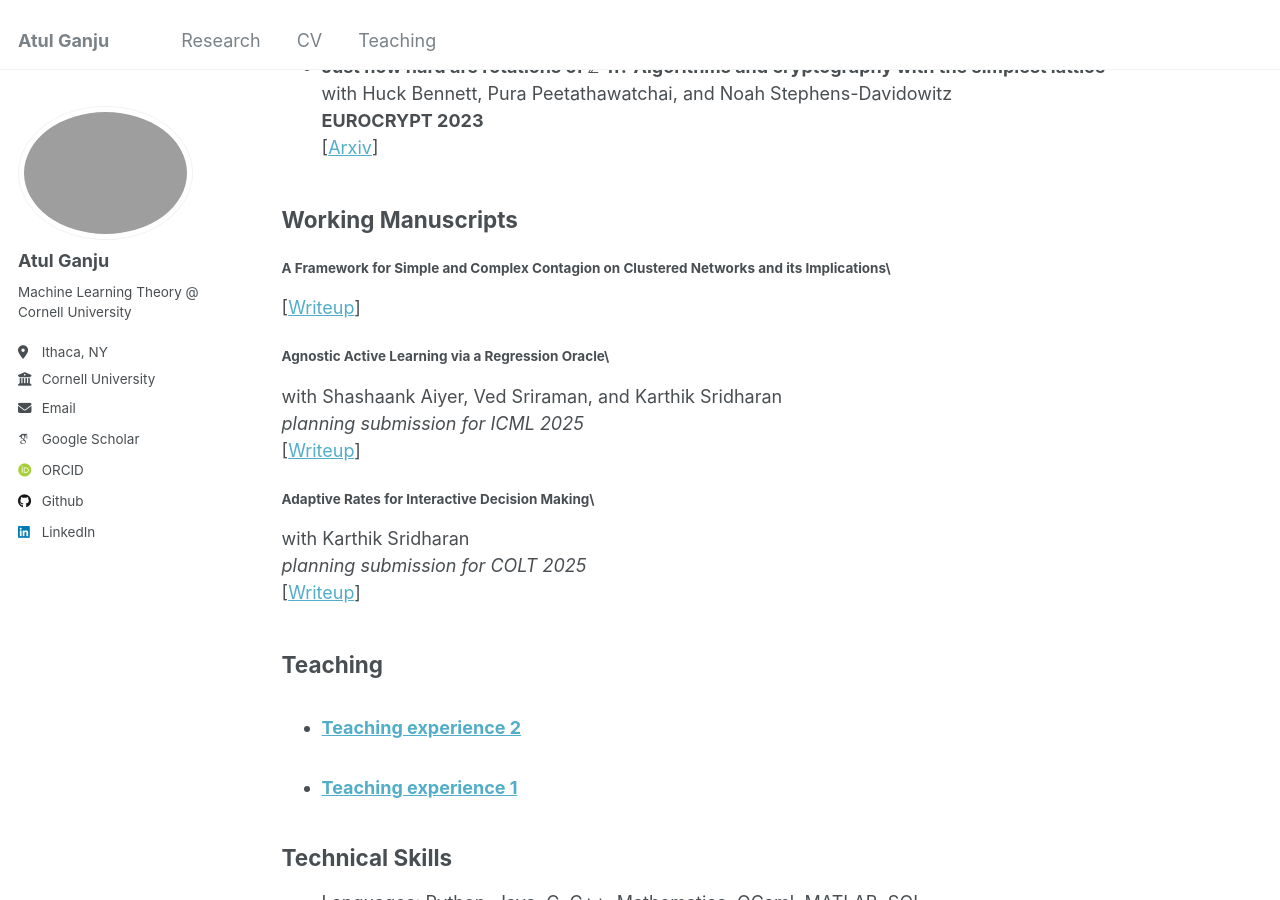
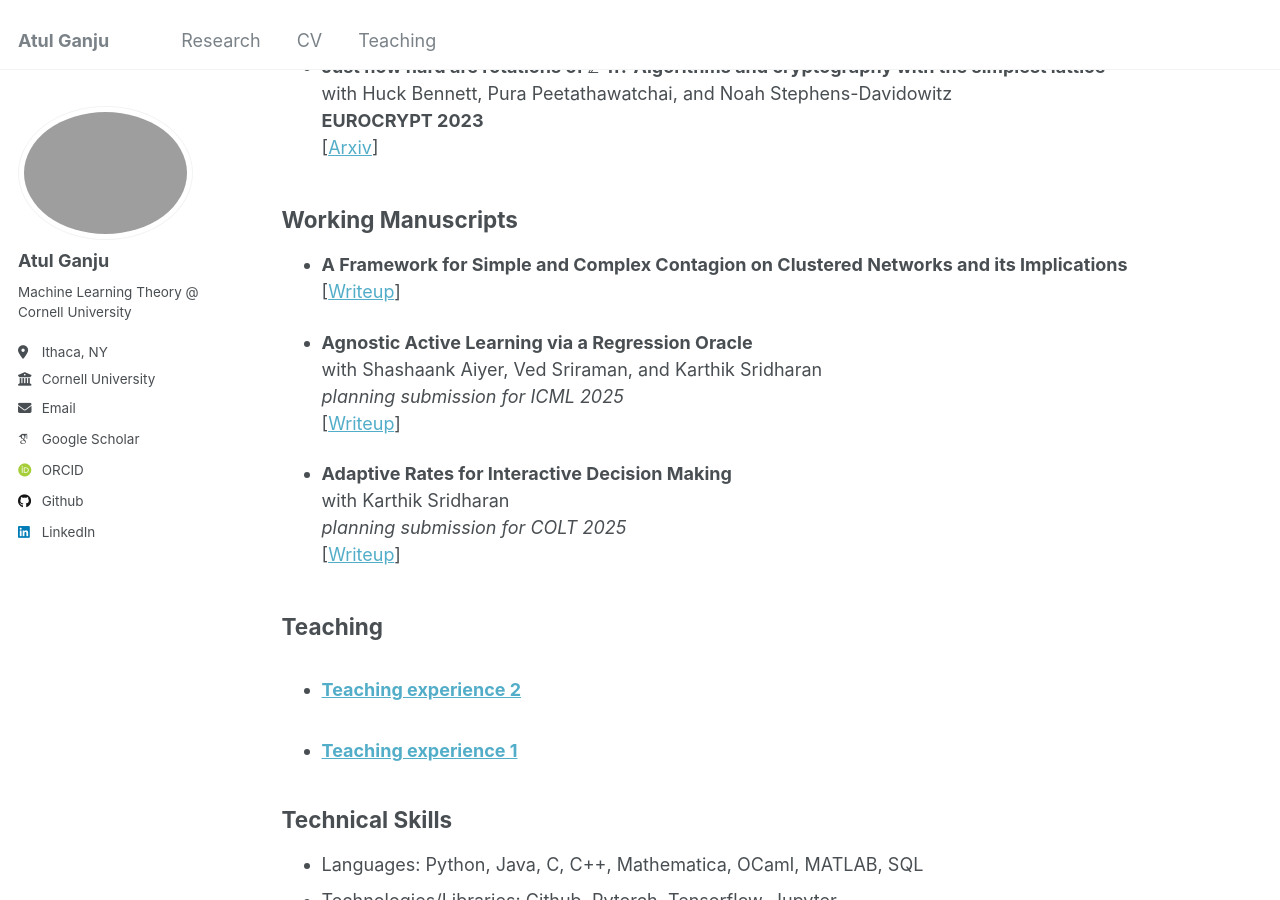
Before and after one commit to atulganju/atulganju.github.io, a Jekyll site: the page built from _pages/cv.md, in a window 1280 px wide and 900 px high, scrolled down 990 px. Built offline with Jekyll 4.4.1, drawn with Linux system fonts in a browser that asks for light colours; some web fonts are replaced.

Commit message:
Update cv.md

```diff
--- a/_pages/cv.md
+++ b/_pages/cv.md
@@ -38,15 +38,15 @@ redirect_from:
 
 **Working Manuscripts**
 --
-#### **A Framework for Simple and Complex Contagion on Clustered Networks and its Implications**\
+* **A Framework for Simple and Complex Contagion on Clustered Networks and its Implications**\
   [[Writeup](https://github.com/atulganju/Complex-Contagion-In-Clique-Based-Networks/tree/main)]
 
-#### **Agnostic Active Learning via a Regression Oracle**\
+* **Agnostic Active Learning via a Regression Oracle**\
   with Shashaank Aiyer, Ved Sriraman, and Karthik Sridharan\
   *planning submission for ICML 2025*\
   [[Writeup](https://github.com/atulganju/Agnostic-Stream-Based-Selective-Sampling-via-Regression)]
 
-#### **Adaptive Rates for Interactive Decision Making**\
+* **Adaptive Rates for Interactive Decision Making**\
   with Karthik Sridharan\
   *planning submission for COLT 2025*\
   [[Writeup](https://github.com/atulganju/Adaptive-Rates-for-Interactive-Decision-Making/blob/main/Adaptive_Rates_for_Interactive_Decision_Making.pdf)]
```
